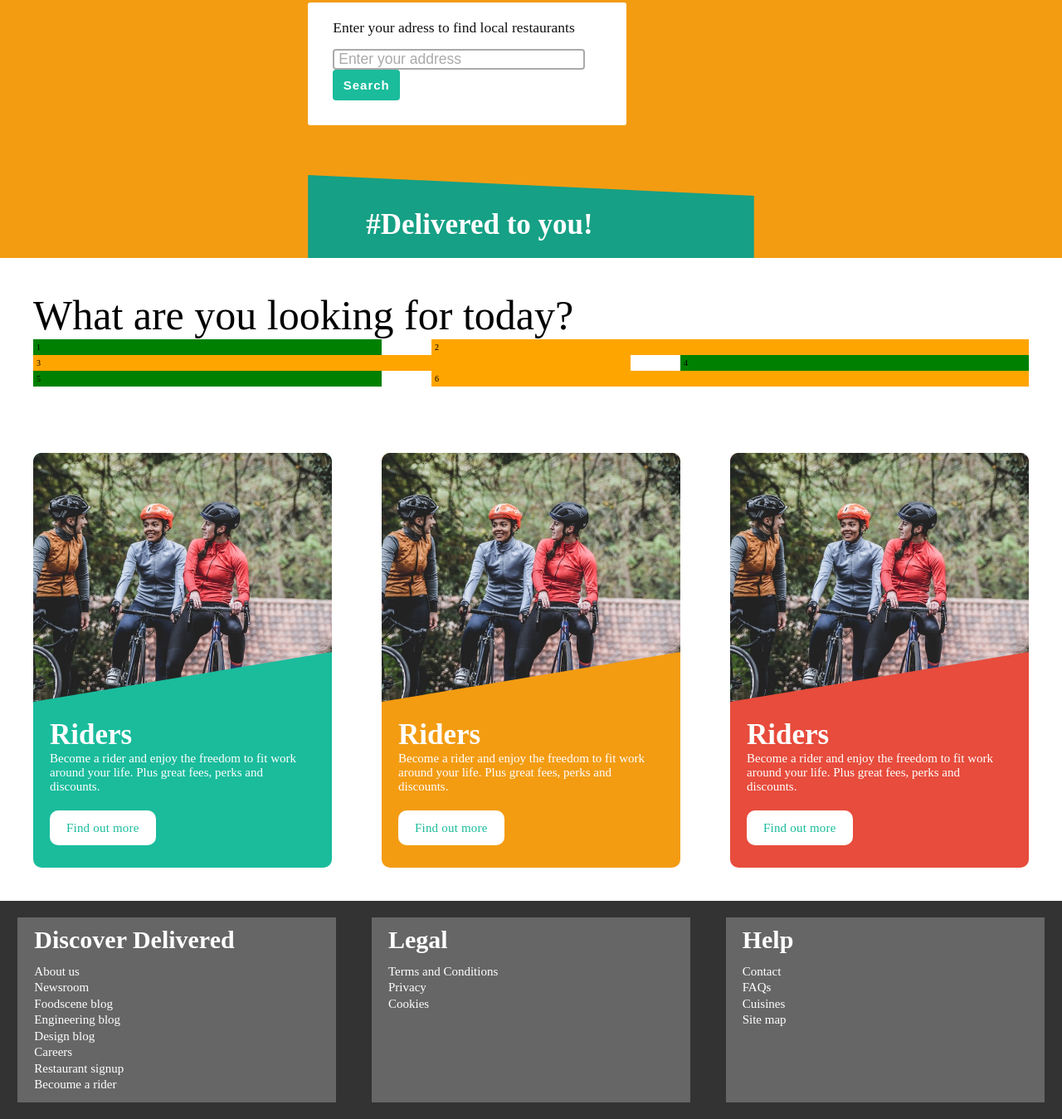
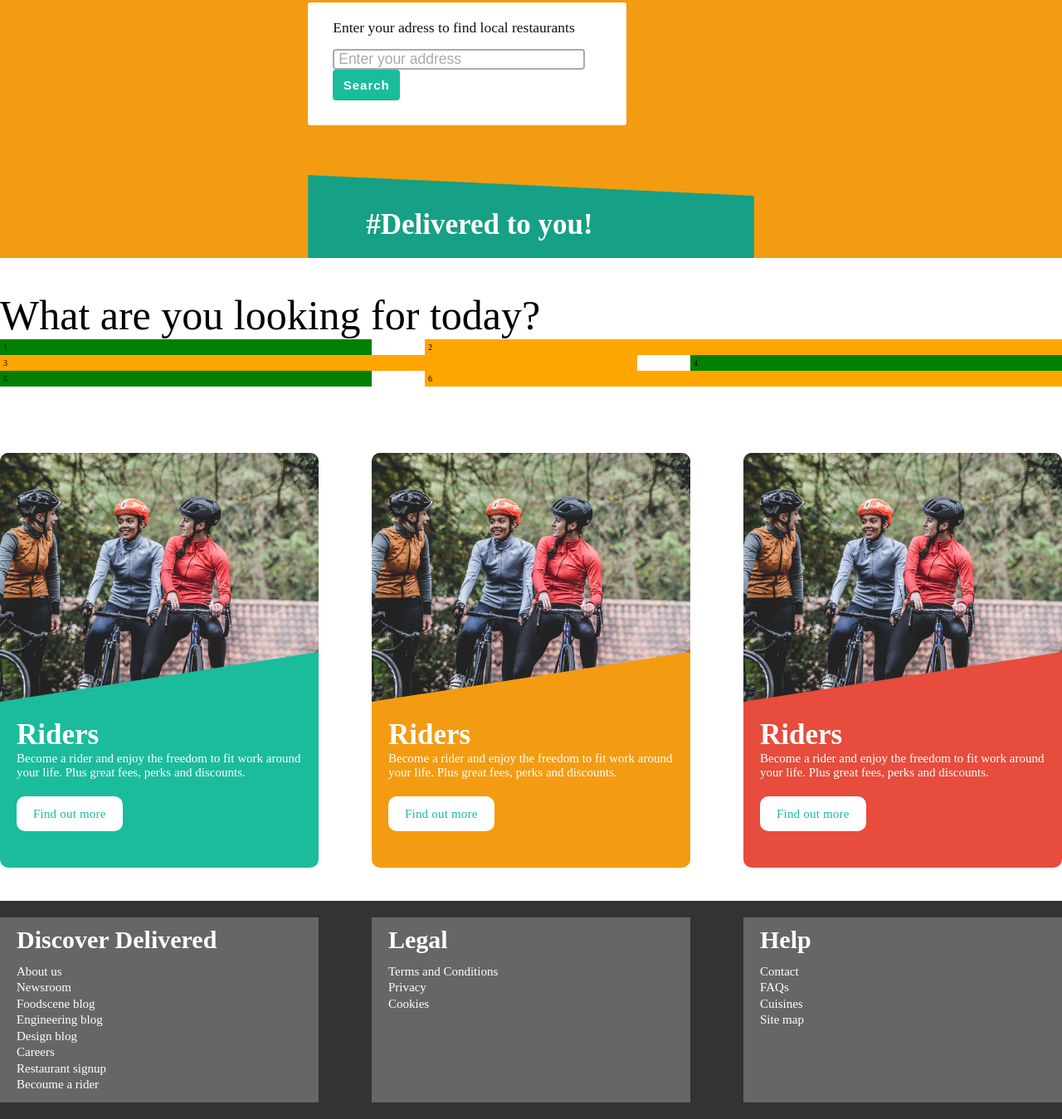
Before and after one commit to Mtetev/Delivered, a React app: page / in a window 1280 px wide. Shown: the part 499-1848 px from the top of the page at 83% size. Built offline with nearby package versions, Linux system fonts and the light colour scheme.

Commit message:
fix content not being aligned horizontally

```diff
--- a/src/Components/Footer/Footer.scss
+++ b/src/Components/Footer/Footer.scss
@@ -8,7 +8,7 @@
     &__content {
         display: flex;
         flex-flow: row nowrap;
-        justify-content: space-around;
+        justify-content: space-between;
 
         max-width: 128em;
         margin: 0 auto; // center;
--- a/src/Containers/CareersSection/CareersSection.scss
+++ b/src/Containers/CareersSection/CareersSection.scss
@@ -4,7 +4,7 @@
     justify-content: space-between;
 
     max-width: 128rem;
-    padding: 4rem;
+    padding: 4rem 0;
     margin: 0 auto;
 }
 
--- a/src/Containers/RestaurantList/RestaurantList.scss
+++ b/src/Containers/RestaurantList/RestaurantList.scss
@@ -2,7 +2,7 @@
     &-section {
         max-width: 128rem;
         margin: 0 auto;
-        padding: 4rem;
+        padding: 4rem 0;
     }
 
     &__header {
```
